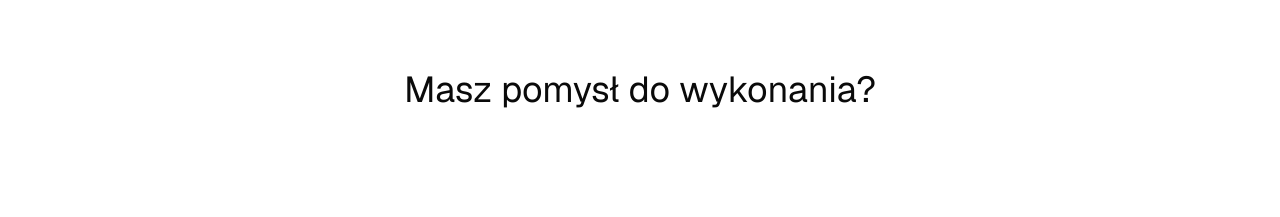
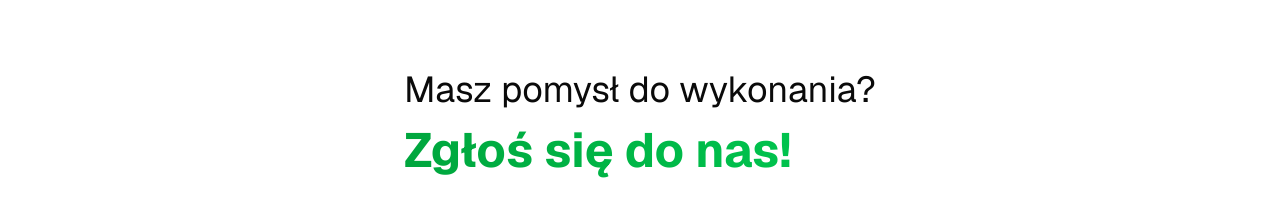
Before and after one commit to trn64x/dataManagement, a Next.js app: page / in a window 1280 px wide. Shown: the part 731-948 px from the top of the page. Built offline with nearby package versions, Linux system fonts and the light colour scheme.

Commit message:
Tried fixing

```diff
--- a/src/app/globals.css
+++ b/src/app/globals.css
@@ -2,6 +2,7 @@
 @import "tw-animate-css";
 
 @custom-variant dark (&:is(.dark *));
+
 body {
   transition: 200ms background-color;
 }
--- a/src/components/contact/Contact.tsx
+++ b/src/components/contact/Contact.tsx
@@ -1,7 +1,6 @@
 "use client";
 
 import TextGradient from "@/components/text/TextGradient";
-import { Fade } from "react-awesome-reveal";
 import { Textarea } from "@/components/ui/textarea";
 
 import { zodResolver } from "@hookform/resolvers/zod";
@@ -22,6 +21,7 @@ import { contactFormSchema } from "@/schemas/contactFormSchema";
 import { useCallback, useMemo, useState } from "react";
 import { Loader2, MailIcon, MailWarningIcon, Send } from "lucide-react";
 import { Label } from "../ui/label";
+import Fade from "../pearls/Fade";
 
 const useContact = () => {
   const [message, setMessage] = useState("Skontaktuj się!");
--- a/src/components/pearls/Fade.tsx
+++ b/src/components/pearls/Fade.tsx
@@ -2,5 +2,5 @@
 import { FadeProps } from "react-awesome-reveal";
 
 export default function FadeDecorator(props: FadeProps) {
-  return <div>{props.children}</div>;
+  return <div className={props.className}>{props.children}</div>;
 }
```
